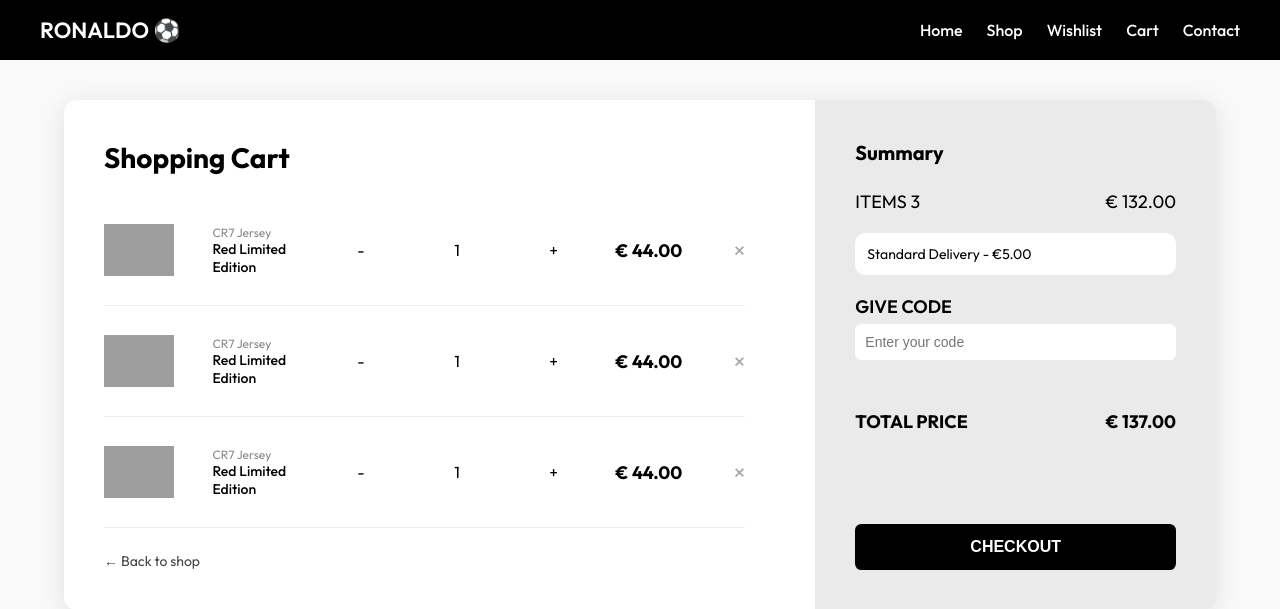
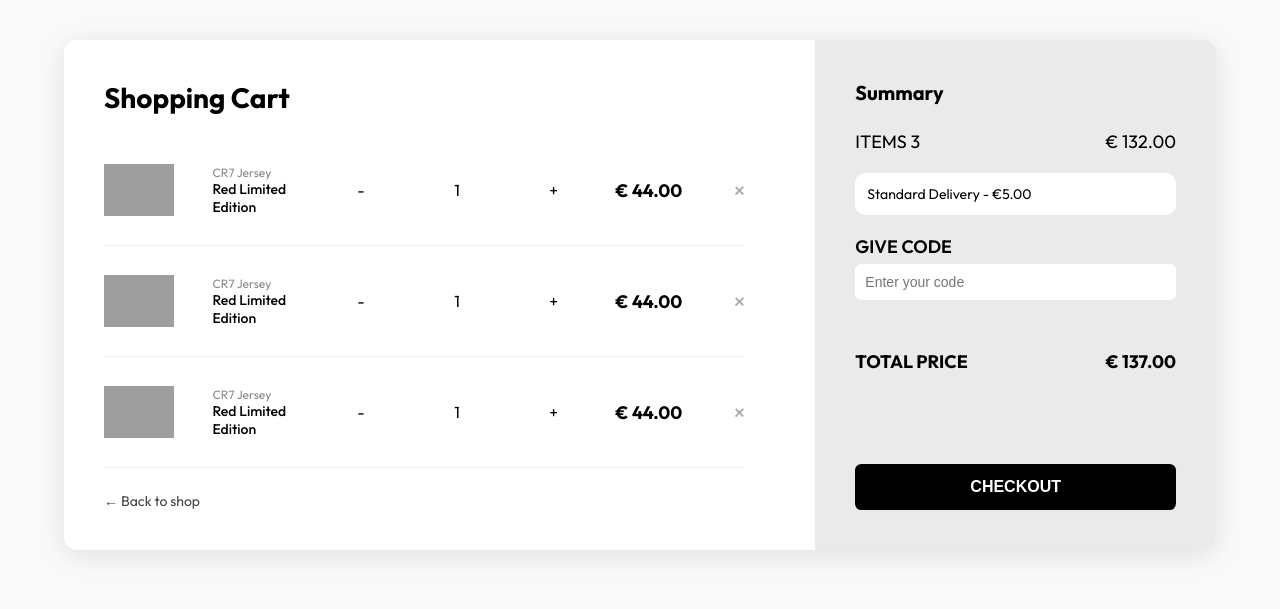
Before and after one commit to amalmk14/tequevia, a Django app: page /cart/ in a window 1280 px wide. Shown: the top 609 px of the page. Run offline with Django 5.2, Linux system fonts and the light colour scheme; grey boxes are pictures that could not be loaded.

Commit message:
remove cart nav

```diff
--- a/design/project/static/css/new-cart.css
+++ b/design/project/static/css/new-cart.css
@@ -9,29 +9,6 @@
     background:#f9f9f9;
   }
 
-  /* ---------------- NAVBAR ---------------- */
-  .navbar{
-    background:#000;
-    color:#fff;
-    display:flex;
-    justify-content:space-between;
-    align-items:center;
-    padding:clamp(12px,2vw,16px) clamp(20px,4vw,40px);
-  }
-  .navbar .logo{
-    font-size:clamp(18px,2.2vw,22px);
-    font-weight:600;
-  }
-  .navbar .nav-links{
-    display:flex;
-    gap:clamp(12px,2vw,24px);
-  }
-  .navbar .nav-links a{
-    color:#fff;
-    text-decoration:none;
-    font-weight:500;
-    font-size:clamp(14px,1.6vw,16px);
-  }
 
   /* ---------------- WRAPPER ---------------- */
   .cart-container{
--- a/design/project/templates/cart.html
+++ b/design/project/templates/cart.html
@@ -16,17 +16,6 @@
 </head>
 <body>
 
-<!-- Navbar -->
-<div class="navbar">
-  <div class="logo">RONALDO ⚽</div>
-  <div class="nav-links">
-    <a href="/">Home</a>
-    <a href="/shop/">Shop</a>
-    <a href="/wishlist/">Wishlist</a>
-    <a href="/cart/">Cart</a>
-    <a href="/contact/">Contact</a>
-  </div>
-</div>
 
 <!-- Cart Layout -->
 <div class="cart-container">
```
Also changed, not shown: design/project/templates/navbar.html (added, +15 -0 lines).
